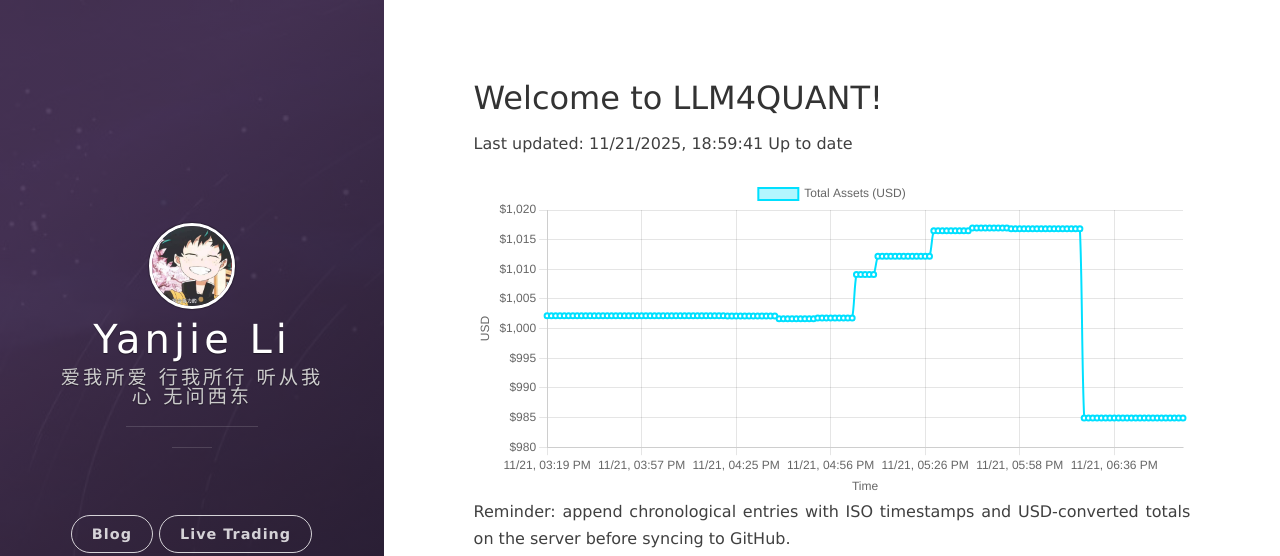
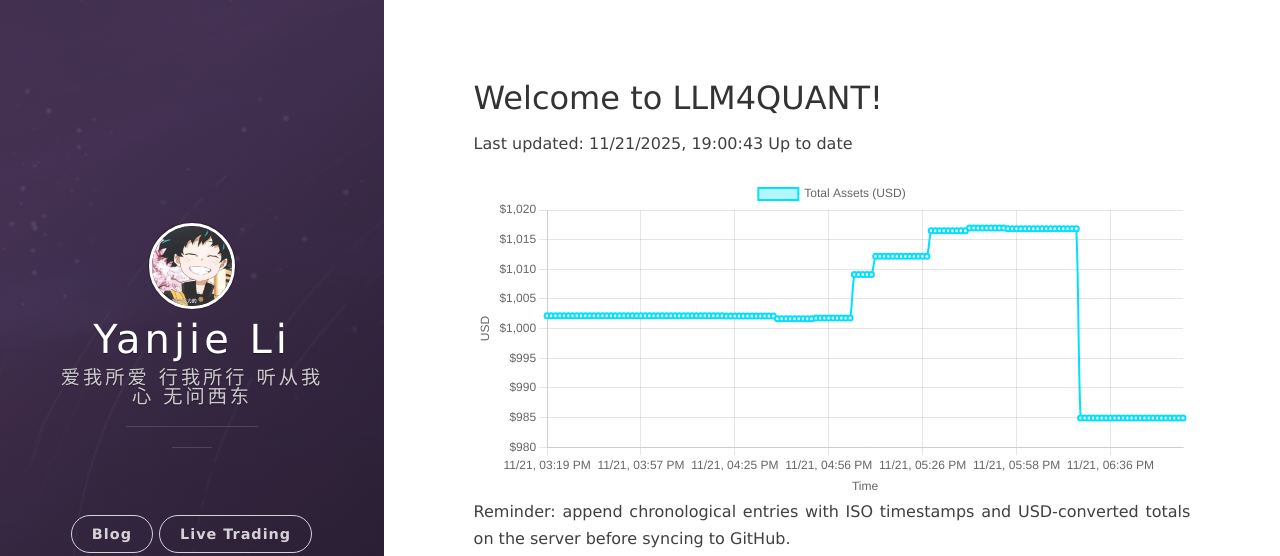
Before and after one commit to leeyegy/leeyegy.github.io, a Jekyll site: the page built from live-trading.html, in a window 1280 px wide. Shown: the top 556 px of the page. Built offline with Jekyll 4.4.1, drawn with Linux system fonts in a browser that asks for light colours; nearby versions of some CDN libraries.

Commit message:
AccountMonitor: update balance history 2025-11-22T03:00:43+08:00

```diff
--- a/assets/data/binance/balance-history.json
+++ b/assets/data/binance/balance-history.json
@@ -1,5 +1,5 @@
 {
-  "generatedAt": "2025-11-22T02:59:41+08:00",
+  "generatedAt": "2025-11-22T03:00:43+08:00",
   "asset": "total_usd_value",
   "history": [
     {
@@ -597,6 +597,10 @@
     {
       "timestamp": "2025-11-22T02:59:41+08:00",
       "totalUsd": 984.91919649
+    },
+    {
+      "timestamp": "2025-11-22T03:00:43+08:00",
+      "totalUsd": 984.91919649
     }
   ]
 }
```
